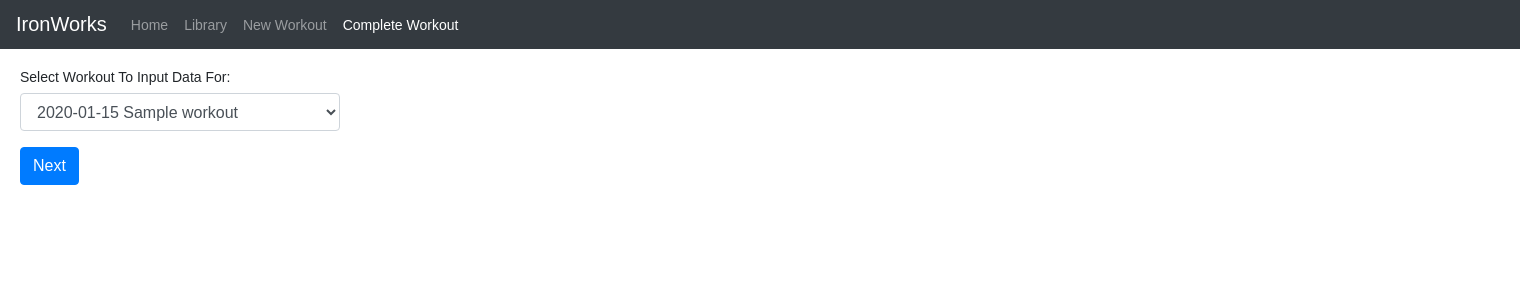
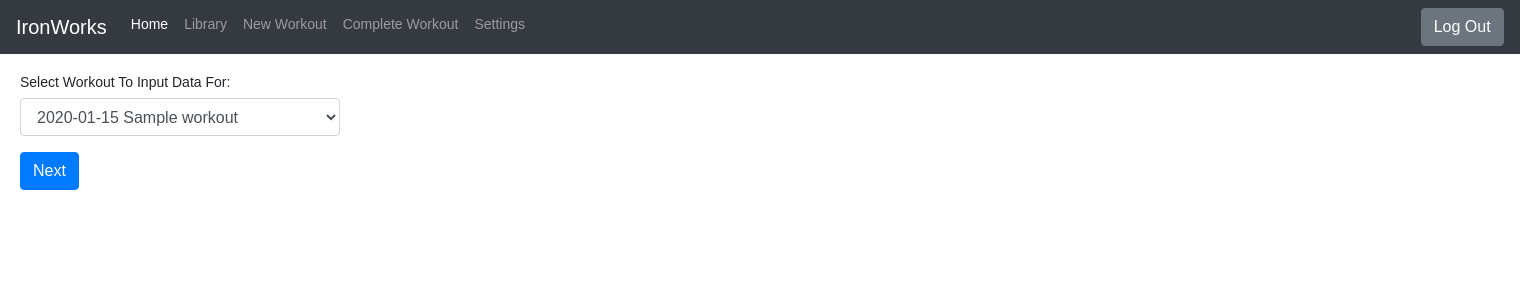
Before and after one commit to elmertheriot/php-fitness-app, a PHP site: page /complete-workout.php in a window 1520 px wide. Shown: the top 300 px of the page. Run offline with PHP 8.4, Linux system fonts and the light colour scheme; the visitor is signed in with stand-in values (Sample User, id 1); tables that the repository leaves empty hold one stand-in row (values such as "Sample post"); some libraries are stand-ins or nearby versions.

Commit message:
Added user-settings link to nav bar.

```diff
--- a/complete-workout.php
+++ b/complete-workout.php
@@ -39,8 +39,8 @@
         </button>
     <div class="collapse navbar-collapse" id="navbarSupportedContent">
         <ul class="navbar-nav mr-auto">
-        <li class="nav-item">
-            <a class="nav-link" href="welcome.php">Home</a>
+        <li class="nav-item active">
+            <a class="nav-link" href="welcome.php">Home <span class="sr-only">(current)</span></a>
         </li>
         <li class="nav-item">
             <a class="nav-link" href="exercise-library.php">Library</a>
@@ -48,8 +48,14 @@
         <li class="nav-item">
             <a class="nav-link" href="add-workout.php">New Workout</a>
         </li>
-        <li class="nav-item active">
-            <a class="nav-link" href="complete-workout.php">Complete Workout <span class="sr-only">(current)</span></a>
+        <li class="nav-item">
+            <a class="nav-link" href="complete-workout.php">Complete Workout</a>
+        </li>
+        <li class="nav-item">
+            <a class="nav-link" href="user-settings.php">Settings</a>
+        </li>
+        <li class="nav-item" style="position: relative; left: 180%">
+            <a href="logout.php" class="btn btn-secondary">Log Out</a>
         </li>
         </ul>
     </div>
--- a/welcome.php
+++ b/welcome.php
@@ -82,7 +82,7 @@
 </head>
 <body>
 
-    <nav class="navbar navbar-expand-lg navbar-dark bg-dark">
+<nav class="navbar navbar-expand-lg navbar-dark bg-dark">
         <a class="navbar-brand" href="#">IronWorks</a>
         <button class="navbar-toggler" type="button" data-toggle="collapse" data-target="#navbarSupportContent" aria-controls="navbarSupportedContent" aria-expanded="false" aria-label="Toggle navigation">
             <span class="navbar-toggler-icon"></span>
@@ -100,6 +100,9 @@
         </li>
         <li class="nav-item">
             <a class="nav-link" href="complete-workout.php">Complete Workout</a>
+        </li>
+        <li class="nav-item">
+            <a class="nav-link" href="user-settings.php">Settings</a>
         </li>
         <li class="nav-item" style="position: relative; left: 180%">
             <a href="logout.php" class="btn btn-secondary">Log Out</a>
```
Also changed, not shown: add-workout.php (+10 -4 lines), exercise-library.php (+10 -4 lines).
